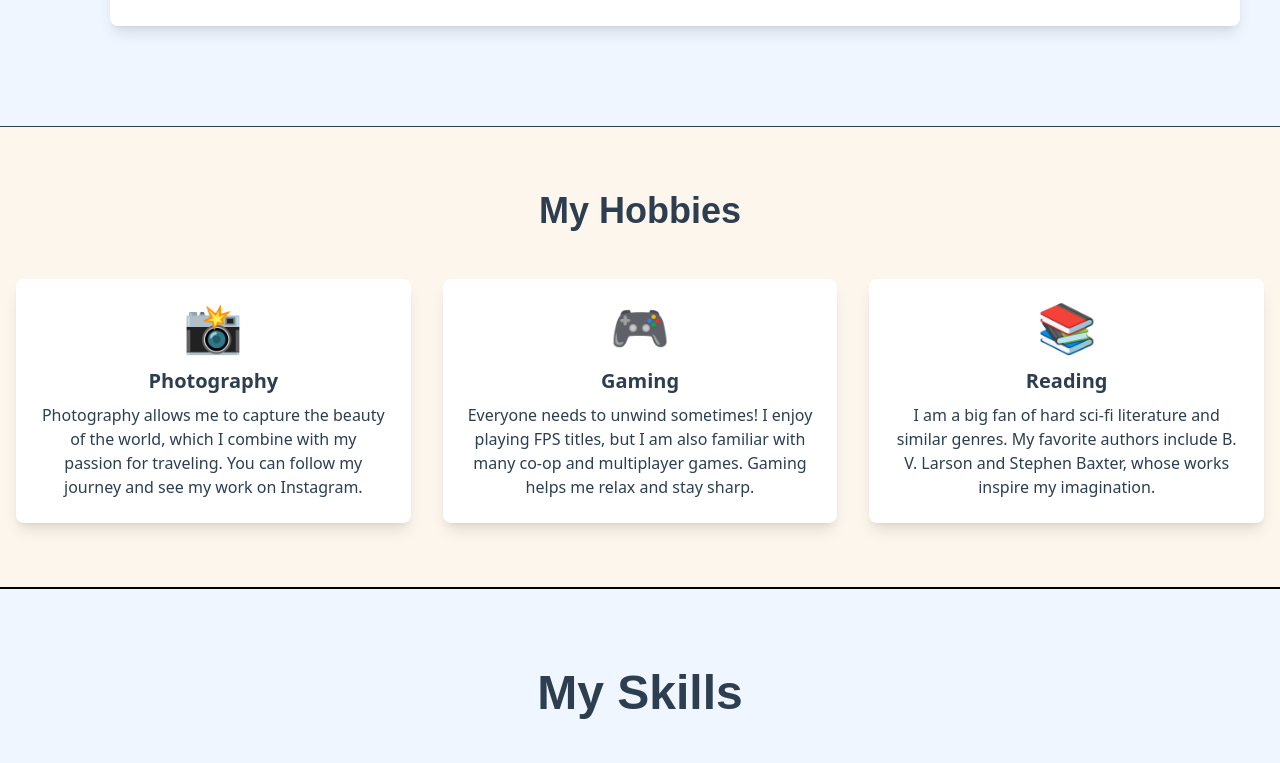
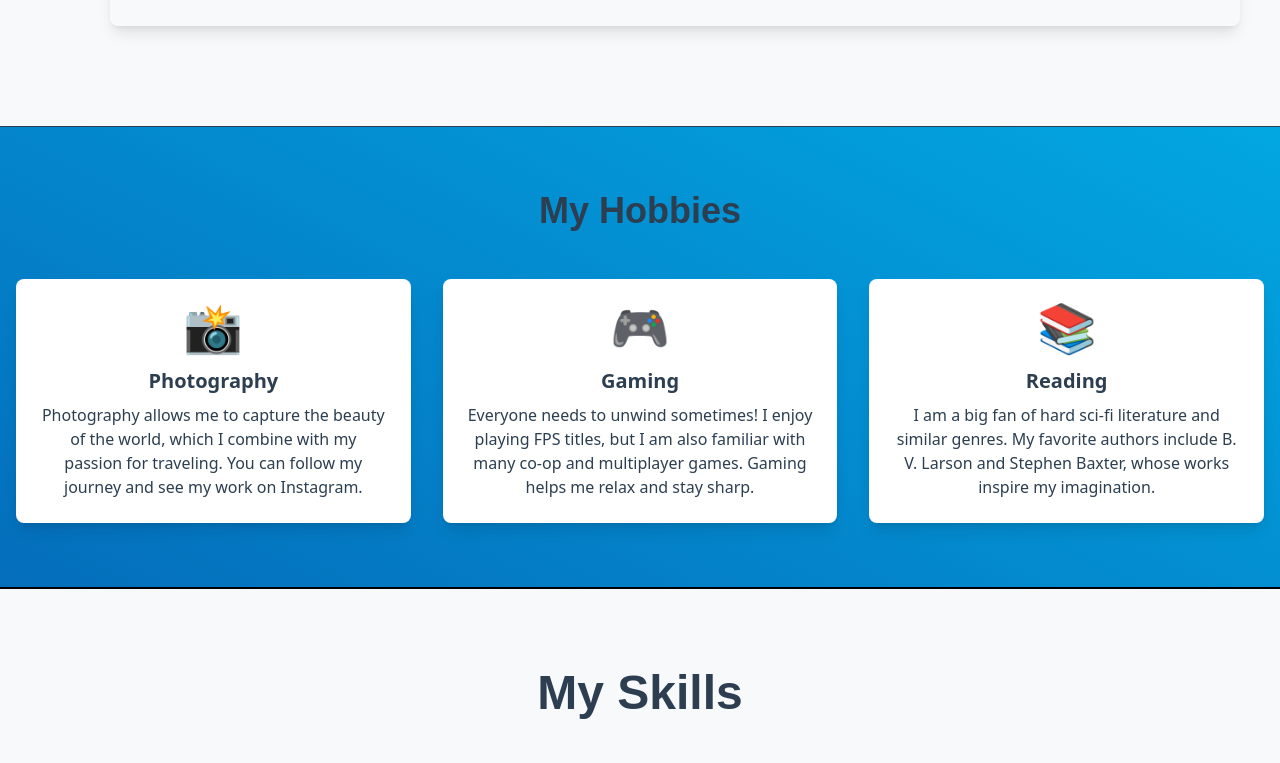
Before and after one commit to Ogrodowczyk87/P-PFLO, a React (Vite) app: page / in a window 1280 px wide. Shown: the part 760-1523 px from the top of the page. Built offline with nearby package versions, Linux system fonts and the light colour scheme.

Commit message:
update colors

```diff
--- a/src/App.tsx
+++ b/src/App.tsx
@@ -10,7 +10,7 @@ import Experiences from './layouts/Experiences'; // Import Experiences component
 
 function App() {
   return (
-    <div>
+    <div className='gradient-bg'>
       <Navbar />
       <Home />
       <Hobby /> {/* Hobby section */}
--- a/src/index.css
+++ b/src/index.css
@@ -84,3 +84,9 @@ body {
 .text-secondary {
   color: var(--color-secondary);
 }
+
+
+/* styles.css */
+.gradient-bg {
+  background: linear-gradient(27deg, rgba(2, 0, 36, 1) 0%, rgba(9, 9, 121, 1) 35%, rgba(0, 212, 255, 1) 100%);
+}
--- a/src/layouts/Hobby.tsx
+++ b/src/layouts/Hobby.tsx
@@ -3,7 +3,7 @@ import { hobbies } from '../data/hobbiesData';
 
 const Hobby = () => {
   return (
-    <div id="Hobby" className="bg-light-beige py-16 flex items-center justify-center">
+    <div id="Hobby" className=" py-16 flex items-center justify-center">
       <div className="container mx-auto px-4">
         <h2 className="text-4xl font-poppins font-bold text-dark-blue text-center mb-12">
           My Hobbies
--- a/src/layouts/Home.tsx
+++ b/src/layouts/Home.tsx
@@ -6,9 +6,9 @@ const Home = () => {
   return (
     <div
       id="Home"
-      className="bg-blue-50 flex items-start justify-center border-b border-dark-blue xl:pl-[110px] xl:pr-[40px] py-10"
+      className="bg-cod flex items-start justify-center border-b border-dark-blue xl:pl-[110px] xl:pr-[40px] py-10"
     >
-      <div className="bg-white container shadow-lg rounded-lg p-8 md:p-10 mt-[60px] mb-[60px]">
+      <div className="container shadow-lg rounded-lg p-8 md:p-10 mt-[60px] mb-[60px]">
         <div className="flex flex-col md:flex-row items-center gap-8 md:gap-12">
           {/* Card Section */}
           <div className="w-full md:w-1/2">
--- a/src/layouts/Profile.tsx
+++ b/src/layouts/Profile.tsx
@@ -2,7 +2,7 @@ import rafal from '../assets/rafal.jpg';
 
 const Profile = () => {
   return (
-    <div id="Contact" className="bg-light-gray py-16 border-t-2 border-dark-blue">
+    <div id="Contact" className=" py-16 border-t-2 border-dark-blue">
       <div className="container mx-auto px-4">
         {/* Profile and Contact Form Section */}
         <div className="grid grid-cols-1 xl:grid-cols-2 gap-8">
--- a/src/layouts/Projects.tsx
+++ b/src/layouts/Projects.tsx
@@ -5,7 +5,7 @@ const Projects = () => {
   return (
     <div
       id="Projects"
-      className="bg-light-beige py-16 border-t-2 border-dark-blue"
+      className="py-16 border-t-2 border-dark-blue"
     >
       <div className="container mx-auto px-4 bg-white shadow-lg rounded-lg p-8 md:p-10 mt-[60px] mb-[60px]">
         <h2 className="text-4xl font-poppins font-bold text-dark-blue text-center mb-12">
--- a/src/layouts/Skills.tsx
+++ b/src/layouts/Skills.tsx
@@ -9,7 +9,7 @@ import react from '../assets/react.svg';
 
 const Skills = () => {
   return (
-    <div id="Skills" className="bg-blue-50 py-16 border-t-2 border-gray-dark pb-[150px] pt-[80px]">
+    <div id="Skills" className="bg-cod py-16 border-t-2 border-gray-dark pb-[150px] pt-[80px]">
       {/* Section Title */}
       <h2 className="text-4xl md:text-5xl font-poppins font-bold text-dark-blue text-center mb-12">
         My Skills
```
